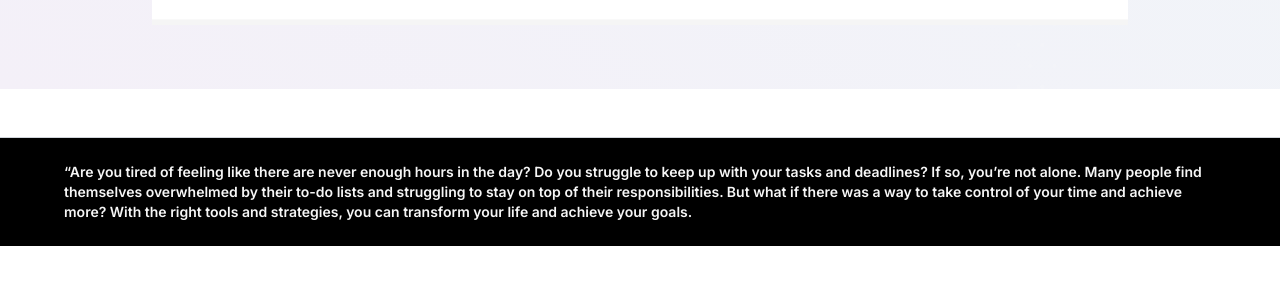
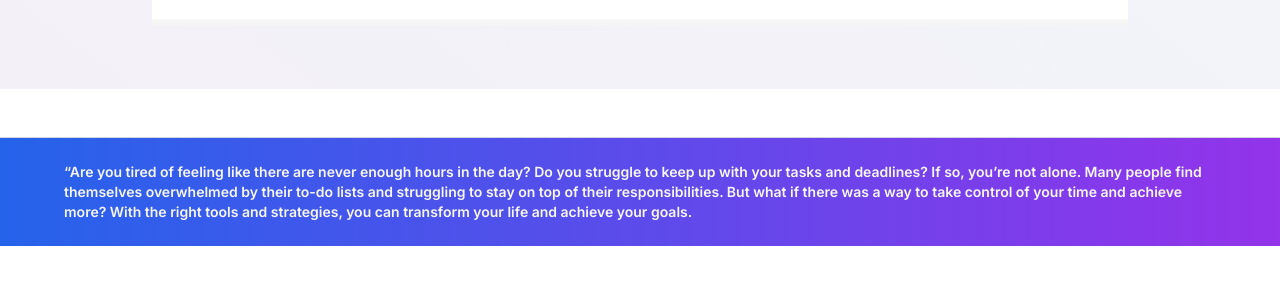
Before and after one commit to olumatty/myManager, a Next.js app: page / in a window 1280 px wide. Shown: the part 922-1218 px from the top of the page. Built offline with nearby package versions, Linux system fonts and the light colour scheme.

Commit message:
fix:Hero style fix

```diff
--- a/src/components/Hero/index.tsx
+++ b/src/components/Hero/index.tsx
@@ -2,7 +2,7 @@ import React from "react";
 
 const Hero: React.FC = () => {
   return (
-    <div className="mt-12 px-4 bg-black border-t border-gray-300  from-[#f4f0f8] to-[#eff7f9] text-[#303030]">
+    <div className="mt-12 px-4 bg-gradient-to-r from-blue-600 to-purple-600 border-t border-gray-300  text-[#303030]">
       <div className="py-6 max-w-6xl flex items-center mx-auto">
         <p className="text-[#f6f6f6] text-sm md:base font-semibold">
           &ldquo;Are you tired of feeling like there are never enough hours in
--- a/src/components/StatGrid/index.tsx
+++ b/src/components/StatGrid/index.tsx
@@ -76,7 +76,7 @@ const AnimatedNumber: React.FC<AnimatedNumberProps> = ({
 const StatGrid: React.FC = () => {
   const statData = [
     { target: 50000, label: "Active Users", suffix: "+" },
-    { target: 1000000, label: "Tasks Completed", suffix: "+" },
+    { target: 200000, label: "Tasks Completed", suffix: "+" },
     { target: 99, label: "User Satisfaction", suffix: "%" },
     { number: "24/7", label: "Support Available" },
   ];
@@ -94,7 +94,7 @@ const StatGrid: React.FC = () => {
                   suffix={stat.suffix}
                 />
               ) : (
-                <div className="text-4xl font-bold text-white mb-2">
+                <div className="text-xl md:text-4xl font-bold text-white mb-2">
                   {stat.number}
                 </div>
               )}
```
